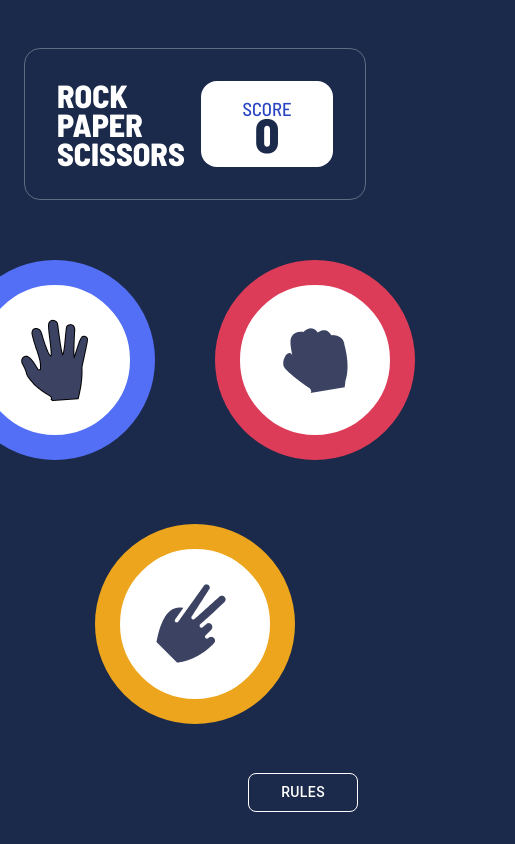
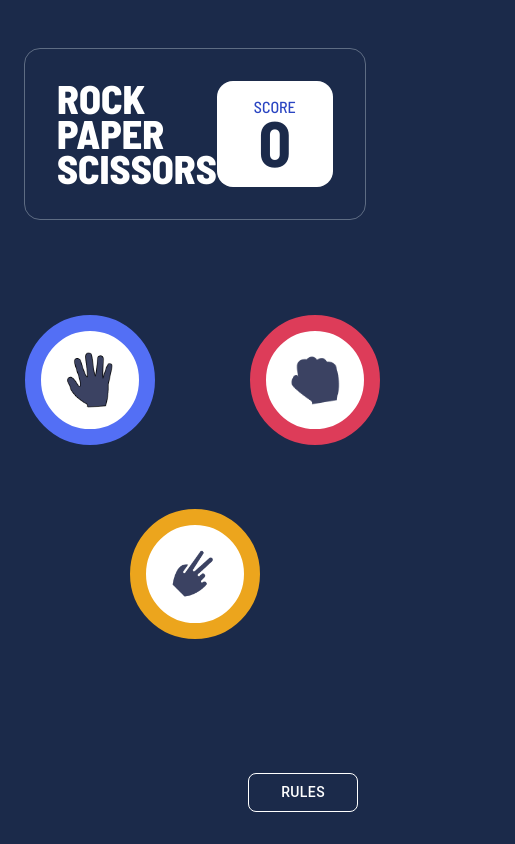
Before and after one commit to JordanVera/rockPaperScissor, a React (Vite) app: page / in a window 390 px wide. Shown: the whole page, 515 px wide, since content can reach past the window. Built offline with nearby package versions, Linux system fonts and the light colour scheme.

Commit message:
mobile optimizations

```diff
--- a/package.json
+++ b/package.json
@@ -12,6 +12,7 @@
   "dependencies": {
     "@emotion/react": "^11.11.1",
     "@emotion/styled": "^11.11.0",
+    "@mui/icons-material": "^5.11.16",
     "@mui/material": "^5.13.5",
     "react": "^18.2.0",
     "react-dom": "^18.2.0",
--- a/src/Components/Pick.jsx
+++ b/src/Components/Pick.jsx
@@ -43,6 +43,7 @@ const Pick = ({ userPick, scoreCount, setScoreCount, setUserPick }) => {
   }, []);
   return (
     <div id="pick">
+      <div className="pickContainer">
         <div className="left-element">
           <h3>You Picked</h3>
           {userPick === 'rock' && (
@@ -87,6 +88,20 @@ const Pick = ({ userPick, scoreCount, setScoreCount, setUserPick }) => {
           )}
         </div>
       </div>
+      <div className="mobileOnly">
+        <h3>{msg}</h3>
+        <Button
+          className="btn"
+          onClick={() => {
+            setUserPick('');
+          }}
+          variant="outlined"
+          color={`${winOrLose === 'w' ? 'success' : 'error'}`}
+        >
+          Play Again
+        </Button>
+      </div>
+    </div>
   );
 };
 
--- a/src/Components/Rules.jsx
+++ b/src/Components/Rules.jsx
@@ -1,5 +1,6 @@
 import * as React from 'react';
-import { Box, Button, Typography, Modal } from '@mui/material';
+import { Box, Button, Modal, IconButton } from '@mui/material';
+import CloseIcon from '@mui/icons-material/Close';
 
 export default function Rules() {
   const [open, setOpen] = React.useState(false);
@@ -19,7 +20,11 @@ export default function Rules() {
         className="modal"
       >
         <Box sx={style}>
-          <h2>Rules</h2>
+          <div className="heading">
+            <h2>Rules</h2>
+
+            <CloseIcon className="icon" onClick={handleClose} />
+          </div>
           <img src="/media/rules.png" alt="rock paper scissors rules graphic" />
         </Box>
       </Modal>
--- a/src/styles/app.scss
+++ b/src/styles/app.scss
@@ -26,11 +26,11 @@ body {
   margin: 3rem auto;
 
   h2 {
-    font-size: 2rem;
+    font-size: 40px;
     margin: 0;
     font-weight: 800;
     text-transform: uppercase;
-    line-height: 1.8rem;
+    line-height: 2.2rem;
   }
 
   .score {
@@ -42,13 +42,16 @@ body {
     border-radius: 1rem;
 
     h2 {
-      font-size: 3rem !important;
+      font-size: 64px !important;
+      font-weight: 700;
     }
 
     h3 {
-      margin: 0;
+      margin-top: 0;
+      margin-bottom: 8px;
       color: $blue;
       font-weight: 500;
+      font-size: 1rem;
     }
   }
 }
@@ -120,8 +123,6 @@ body {
 }
 
 #pick {
-  display: flex;
-  justify-content: space-between;
 
   h3 {
     text-align: center;
@@ -130,19 +131,25 @@ body {
     margin: 3rem 0;
   }
 
-  .center-element {
-    align-self: center;
-
-    h3 {
-      font-size: 5rem;
-    }
-  }
-
   .btn {
     text-align: center !important;
     width: 100%;
     background-color: $white;
     border: none;
+    height: 3rem;
+  }
+
+  .pickContainer {
+    display: flex;
+    justify-content: space-between;
+
+    .center-element {
+      align-self: center;
+
+      h3 {
+        font-size: 5rem;
+      }
+    }
   }
 }
 
@@ -158,6 +165,15 @@ body {
 
 .modal {
 
+  .heading {
+    display: flex;
+    justify-content: space-between;
+
+    .icon {
+      color: $grey;
+    }
+  }
+
   h2 {
     color: $black;
     margin-top: 0;
@@ -169,3 +185,37 @@ body {
     background-color: $white;
   }
 }
+
+@media (max-width : 900px) {
+  .card {
+    height: 130px !important;
+    width: 130px !important;
+
+    img {
+      height: 56px;
+    }
+  }
+
+  .center-element {
+    display: none !important;
+  }
+
+  .paper {
+    border: 1rem solid #536ff5 !important;
+  }
+
+  .rock {
+    border: 1rem solid #dd3c59 !important;
+  }
+
+  .scissor {
+    border: 1rem solid #eca51d !important;
+  }
+}
+
+@media (min-width : 900px) {
+
+  .mobileOnly {
+    display: none !important;
+  }
+}
```
Also changed, not shown: 1 other file (tests, documents, lock files or other folders). Lines whose indentation alone changed are shown as unchanged.
